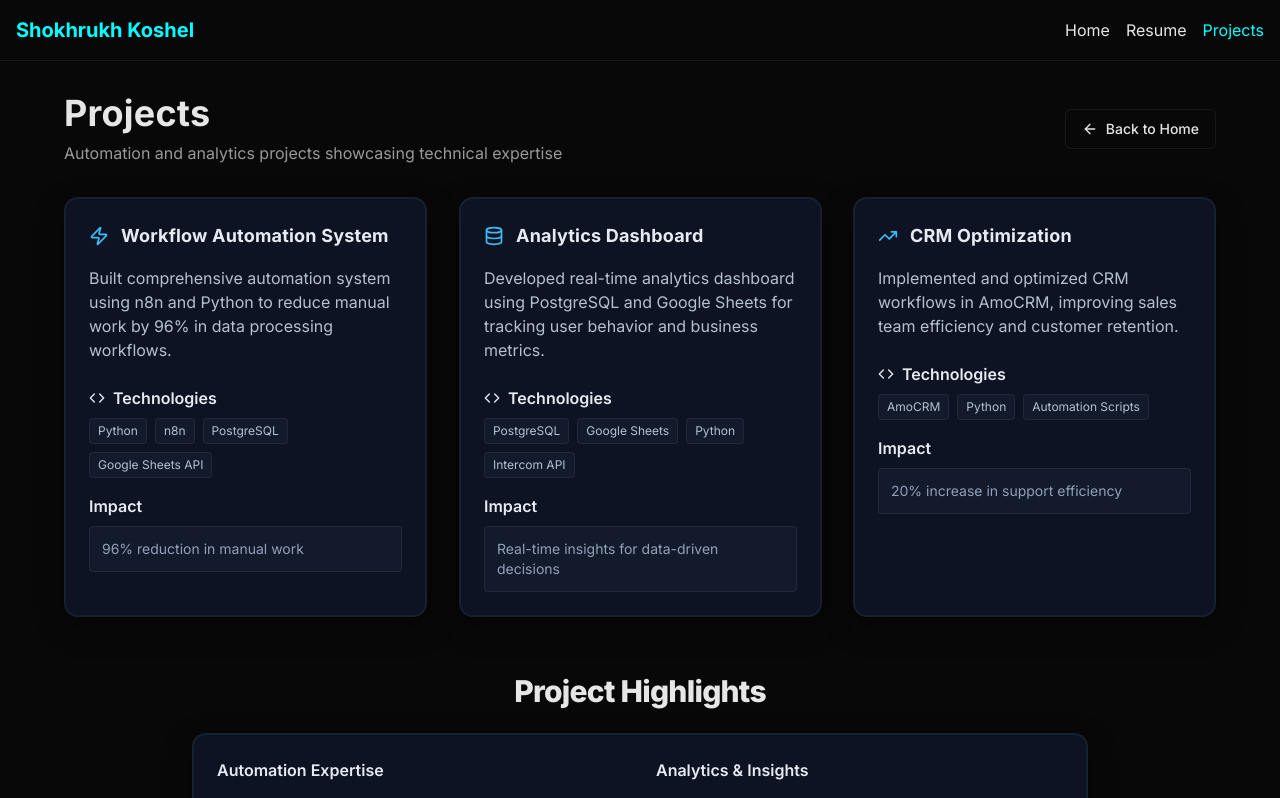
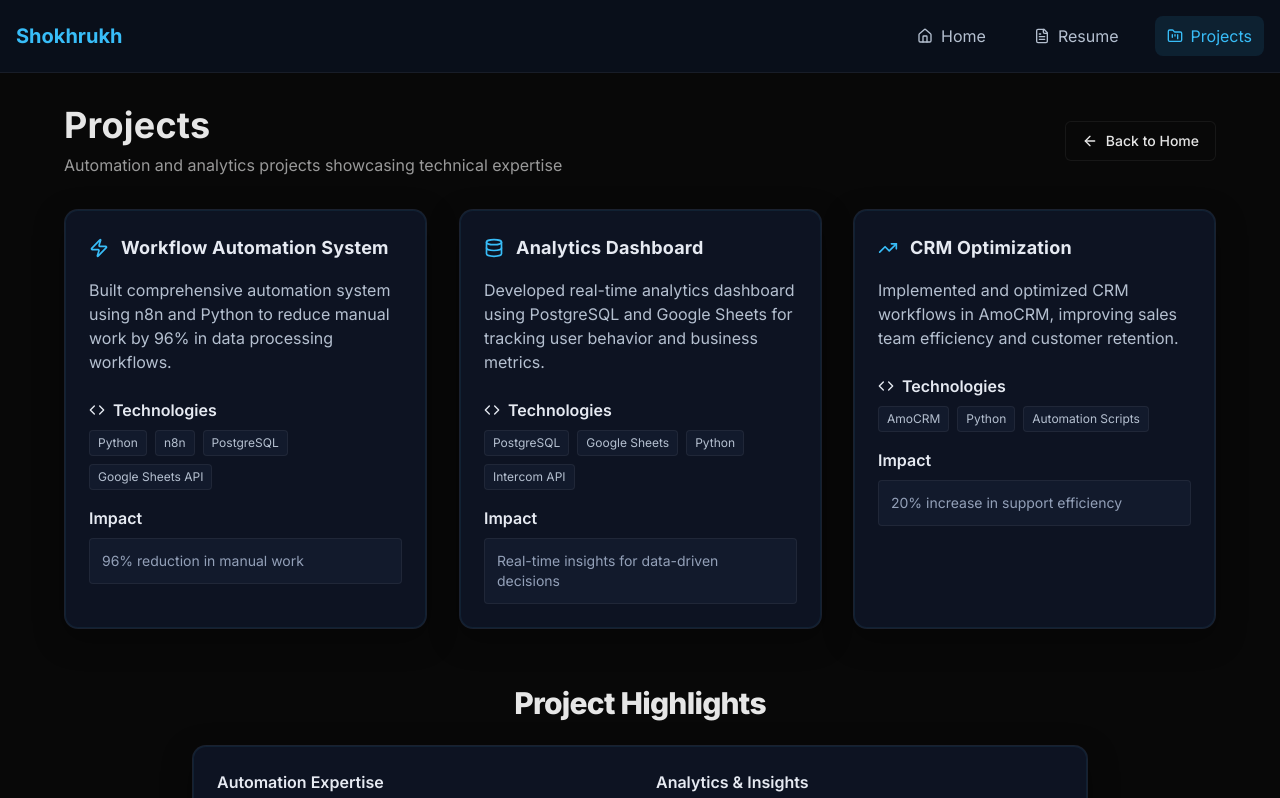
Before and after one commit to Shokhrukhman/resume, a Next.js app: page /projects in a window 1280 px wide. Shown: the top 798 px of the page. Built offline with nearby package versions, Linux system fonts and the light colour scheme.

Commit message:
Add responsive mobile navigation with burger menu and improve mobile UX

```diff
--- a/app/globals.css
+++ b/app/globals.css
@@ -136,6 +136,14 @@
   }
 }
 
+/* Mobile Navigation Styles */
+@media (max-width: 768px) {
+  /* Smooth mobile menu transitions */
+  nav {
+    transition: all 0.3s ease;
+  }
+}
+
 /* Respect reduced motion */
 @media (prefers-reduced-motion: reduce) {
   .lift:hover { transform: none; }
@@ -143,6 +151,12 @@
     animation: none;
   }
   .btn-primary:hover { transform: none; }
+
+  /* Disable menu animations for reduced motion */
+  nav * {
+    transition: none !important;
+    animation: none !important;
+  }
 }
 
 /* Print styles for resume page */
--- a/app/page.tsx
+++ b/app/page.tsx
@@ -5,31 +5,12 @@ import Link from 'next/link'
 import profileData from '@/content/profile.json'
 import { IconBadge } from '@/components/IconBadge'
 import { Section } from '@/components/Section'
+import { Navigation } from '@/components/Navigation'
 
 export default function HomePage() {
   return (
     <div className="min-h-screen bg-background">
-      {/* Navigation */}
-      <nav className="border-b border-border">
-        <div className="container mx-auto px-4 py-4">
-          <div className="flex justify-between items-center">
-            <Link href="/" className="text-xl font-bold text-primary">
-              {profileData.personal.name}
-            </Link>
-            <div className="flex space-x-4">
-              <Link href="/" className="text-foreground hover:text-primary transition-colors">
-                Home
-              </Link>
-              <Link href="/resume" className="text-foreground hover:text-primary transition-colors">
-                Resume
-              </Link>
-              <Link href="/projects" className="text-foreground hover:text-primary transition-colors">
-                Projects
-              </Link>
-            </div>
-          </div>
-        </div>
-      </nav>
+      <Navigation />
 
       {/* Hero Section */}
       <section className="container mx-auto px-4 py-16">
--- a/app/projects/page.tsx
+++ b/app/projects/page.tsx
@@ -4,31 +4,12 @@ import { ArrowLeft, Code, Database, Zap, TrendingUp } from 'lucide-react'
 import Link from 'next/link'
 import profileData from '@/content/profile.json'
 import { Section } from '@/components/Section'
+import { Navigation } from '@/components/Navigation'
 
 export default function ProjectsPage() {
   return (
     <div className="min-h-screen bg-background">
-      {/* Navigation */}
-      <nav className="border-b border-border">
-        <div className="container mx-auto px-4 py-4">
-          <div className="flex justify-between items-center">
-            <Link href="/" className="text-xl font-bold text-primary">
-              {profileData.personal.name}
-            </Link>
-            <div className="flex space-x-4">
-              <Link href="/" className="text-foreground hover:text-primary transition-colors">
-                Home
-              </Link>
-              <Link href="/resume" className="text-foreground hover:text-primary transition-colors">
-                Resume
-              </Link>
-              <Link href="/projects" className="text-primary">
-                Projects
-              </Link>
-            </div>
-          </div>
-        </div>
-      </nav>
+      <Navigation />
 
       {/* Projects Content */}
       <div className="container mx-auto px-4 py-8">
--- a/app/resume/page.tsx
+++ b/app/resume/page.tsx
@@ -5,31 +5,12 @@ import Link from 'next/link'
 import profileData from '@/content/profile.json'
 import { Section } from '@/components/Section'
 import { PrintButton } from '@/components/print-button'
+import { Navigation } from '@/components/Navigation'
 
 export default function ResumePage() {
   return (
     <div className="min-h-screen bg-background">
-      {/* Navigation */}
-      <nav className="border-b border-border">
-        <div className="container mx-auto px-4 py-4">
-          <div className="flex justify-between items-center">
-            <Link href="/" className="text-xl font-bold text-primary">
-              {profileData.personal.name}
-            </Link>
-            <div className="flex space-x-4">
-              <Link href="/" className="text-foreground hover:text-primary transition-colors">
-                Home
-              </Link>
-              <Link href="/resume" className="text-primary">
-                Resume
-              </Link>
-              <Link href="/projects" className="text-foreground hover:text-primary transition-colors">
-                Projects
-              </Link>
-            </div>
-          </div>
-        </div>
-      </nav>
+      <Navigation />
 
       {/* Resume Content */}
       <div className="container mx-auto px-4 py-8">
--- /dev/null
+++ b/components/Navigation.tsx
@@ -0,0 +1,128 @@
+'use client'
+
+import { useState, useEffect } from 'react'
+import Link from 'next/link'
+import { usePathname } from 'next/navigation'
+import { Menu, X, Home, FileText, FolderKanban } from 'lucide-react'
+import profileData from '@/content/profile.json'
+
+export function Navigation() {
+  const [isOpen, setIsOpen] = useState(false)
+  const pathname = usePathname()
+
+  // Закрывать меню при клике на ссылку или изменении роута
+  useEffect(() => {
+    setIsOpen(false)
+  }, [pathname])
+
+  // Закрывать меню при клике вне его
+  useEffect(() => {
+    if (isOpen) {
+      document.body.style.overflow = 'hidden'
+    } else {
+      document.body.style.overflow = 'unset'
+    }
+    return () => {
+      document.body.style.overflow = 'unset'
+    }
+  }, [isOpen])
+
+  const navItems = [
+    { href: '/', label: 'Home', icon: Home },
+    { href: '/resume', label: 'Resume', icon: FileText },
+    { href: '/projects', label: 'Projects', icon: FolderKanban },
+  ]
+
+  const isActive = (href: string) => pathname === href
+
+  return (
+    <nav className="border-b border-border-subtle bg-midnight-950/80 backdrop-blur-sm sticky top-0 z-50">
+      <div className="container mx-auto px-4 py-4">
+        <div className="flex justify-between items-center">
+          {/* Logo */}
+          <Link
+            href="/"
+            className="text-xl font-bold text-accent hover:text-accent/80 transition-colors"
+            onClick={() => setIsOpen(false)}
+          >
+            {profileData.personal.name.split(' ')[0]}
+          </Link>
+
+          {/* Desktop Navigation */}
+          <div className="hidden md:flex items-center space-x-6">
+            {navItems.map((item) => {
+              const Icon = item.icon
+              return (
+                <Link
+                  key={item.href}
+                  href={item.href}
+                  className={`flex items-center gap-2 px-3 py-2 rounded-lg transition-all duration-300 ${
+                    isActive(item.href)
+                      ? 'text-accent bg-accent/10'
+                      : 'text-text-secondary hover:text-accent hover:bg-midnight-800'
+                  }`}
+                >
+                  <Icon className="h-4 w-4" />
+                  <span>{item.label}</span>
+                </Link>
+              )
+            })}
+          </div>
+
+          {/* Mobile Burger Button */}
+          <button
+            onClick={() => setIsOpen(!isOpen)}
+            className="md:hidden p-2 text-text-primary hover:text-accent transition-colors"
+            aria-label="Toggle menu"
+          >
+            {isOpen ? (
+              <X className="h-6 w-6" />
+            ) : (
+              <Menu className="h-6 w-6" />
+            )}
+          </button>
+        </div>
+
+        {/* Mobile Menu Overlay */}
+        {isOpen && (
+          <div
+            className="md:hidden fixed inset-0 top-[73px] bg-black/50 backdrop-blur-sm z-30"
+            onClick={() => setIsOpen(false)}
+          />
+        )}
+
+        {/* Mobile Menu */}
+        <div
+          className={`md:hidden fixed inset-y-0 right-0 top-[73px] w-80 max-w-[85vw] bg-midnight-950/98 backdrop-blur-md z-40 shadow-2xl border-l border-border-subtle transition-all duration-300 ease-in-out ${
+            isOpen
+              ? 'opacity-100 visible translate-x-0'
+              : 'opacity-0 invisible translate-x-full'
+          }`}
+        >
+          <div className="container mx-auto px-4 py-8">
+            <div className="flex flex-col space-y-4">
+              {navItems.map((item) => {
+                const Icon = item.icon
+                return (
+                  <Link
+                    key={item.href}
+                    href={item.href}
+                    onClick={() => setIsOpen(false)}
+                    className={`flex items-center gap-4 px-4 py-3 rounded-lg transition-all duration-300 ${
+                      isActive(item.href)
+                        ? 'text-accent bg-accent/10 border-l-4 border-accent'
+                        : 'text-text-secondary hover:text-accent hover:bg-midnight-800'
+                    }`}
+                  >
+                    <Icon className="h-5 w-5" />
+                    <span className="text-lg font-medium">{item.label}</span>
+                  </Link>
+                )
+              })}
+            </div>
+          </div>
+        </div>
+      </div>
+    </nav>
+  )
+}
```
